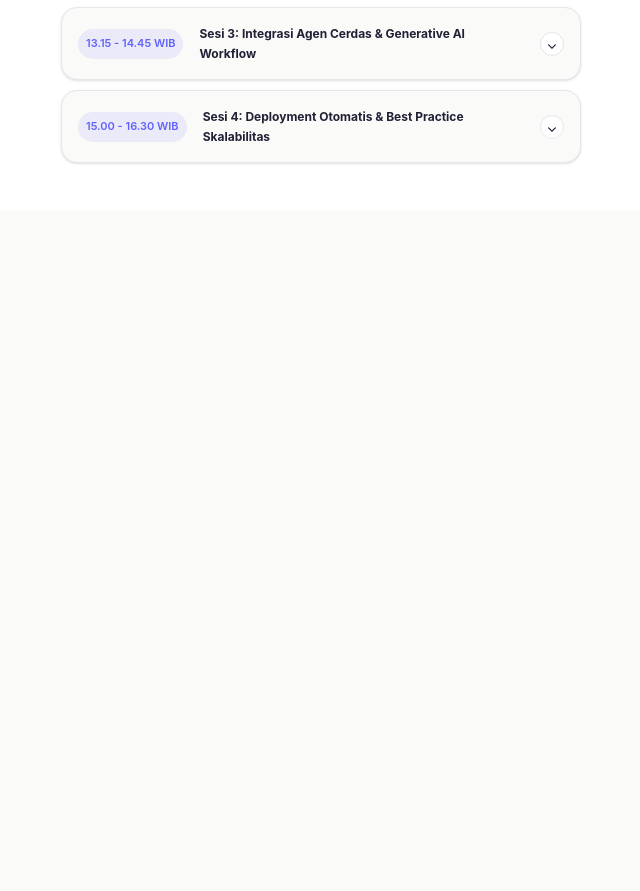
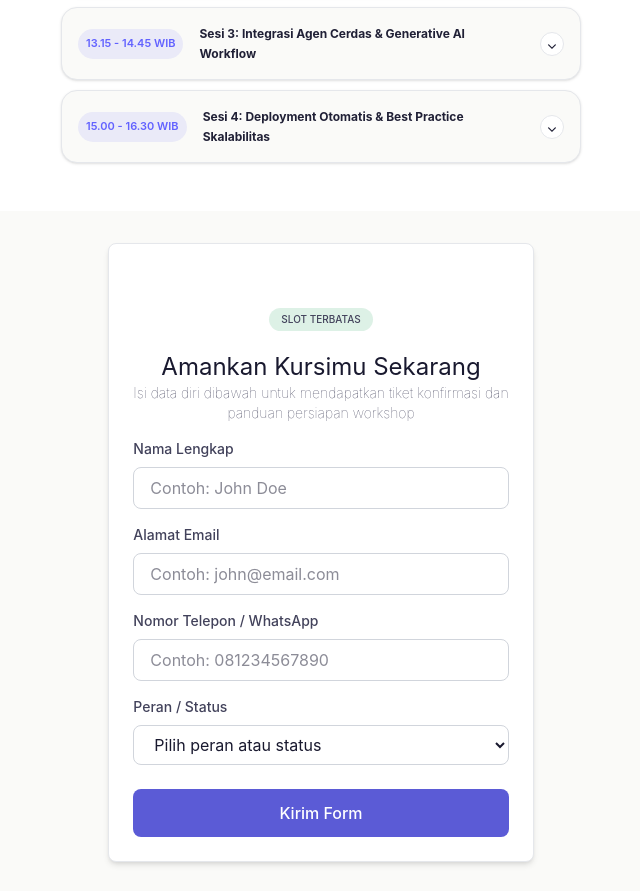
Before and after one commit to shmmas/EVENT-PAGED, a website: page index.html in a window 1280 px wide. Shown: the part 2168-3059 px from the top of the page, without its empty margins (319-959 px from the left). Before the commit the page ends 2379 px from the top, so only its background shows below. Drawn offline with nearby package versions, Linux system fonts and the light colour scheme; files that its build step writes are made by us from their sources.

Commit message:
result but need to fix the form of the card. application form + footer

```diff
--- a/index.html
+++ b/index.html
@@ -336,12 +336,12 @@
         </div>
       </section>
 
-
       <!-- RANGKAIAN ACARA -->
       <section class="flex flex-col items-center px-6 py-12 bg-white">
-
         <!-- Header Badge -->
-  <div class="mb-3 rounded-full bg-[#DDF1E8] px-3 py-1 text-[10px] font-semibold text-[#42425B]">
+        <div
+          class="mb-3 rounded-full bg-[#DDF1E8] px-3 py-1 text-[10px] font-semibold text-[#42425B]"
+        >
           RANGKAIAN ACARA
         </div>
 
@@ -353,25 +353,28 @@
 
           <p class="mt-1 text-sm font-normal leading-relaxed text-[#62627A]">
             Dirancang secara berkesinambungan agar kamu memperoleh wawasan teori
-      <br class="hidden sm:block">
+            <br class="hidden sm:block" />
             sekaligus implementasi kode yang solid.
           </p>
         </div>
 
         <!-- Schedule Items -->
         <div class="mt-8 flex w-full max-w-130 flex-col gap-2.5">
-
           <!-- Schedule Item 1 -->
-    <div class="overflow-hidden rounded-2xl border border-gray-200 bg-[#FAFAF8] shadow-sm">
-
+          <div
+            class="overflow-hidden rounded-2xl border border-gray-200 bg-[#FAFAF8] shadow-sm"
+          >
             <!-- Schedule Header -->
             <div class="flex items-center gap-4 p-4">
-
-        <span class="shrink-0 rounded-full bg-[#EAEAF8] px-2 py-2 text-[11px] font-semibold leading-tight text-[#6262FF]">
+              <span
+                class="shrink-0 rounded-full bg-[#EAEAF8] px-2 py-2 text-[11px] font-semibold leading-tight text-[#6262FF]"
+              >
                 09.00 - 10.30 WIB
               </span>
 
-        <h3 class="flex-1 text-xs font-bold leading-relaxed text-[#202036]">
+              <h3
+                class="flex-1 text-xs font-bold leading-relaxed text-[#202036]"
+              >
                 Sesi 1: Membangun Komponen Modular &amp; Desain Sistem Modern
               </h3>
 
@@ -382,28 +385,32 @@
               >
                 ⌃
               </button>
-
             </div>
 
             <!-- Schedule Detail -->
             <div class="border-t border-gray-100 px-5 py-3">
               <p class="text-[10px] leading-relaxed text-[#62627A]">
-          Pelajari strategi pembuatan komponen yang reusable, penataan token warna,
-          serta implementasi styling fleksibel menggunakan Tailwind CSS dan prinsip atomik.
+                Pelajari strategi pembuatan komponen yang reusable, penataan
+                token warna, serta implementasi styling fleksibel menggunakan
+                Tailwind CSS dan prinsip atomik.
               </p>
 
-        <p class="mt-2 flex items-center gap-2 text-[9px] font-semibold text-[#42425B]">
+              <p
+                class="mt-2 flex items-center gap-2 text-[9px] font-semibold text-[#42425B]"
+              >
                 <span class="text-[#6262FF]">♙</span>
                 Pembicara: [SPEAKER NAME 1] &amp; [SPEAKER NAME 4]
               </p>
             </div>
-
           </div>
 
           <!-- Schedule Item 2 -->
-    <div class="flex items-center gap-4 rounded-2xl border border-gray-200 bg-[#FAFAF8] p-4 shadow-sm">
-
-      <span class="shrink-0 rounded-full bg-[#EAEAF8] px-2 py-2 text-[11px] font-semibold leading-tight text-[#6262FF]">
+          <div
+            class="flex items-center gap-4 rounded-2xl border border-gray-200 bg-[#FAFAF8] p-4 shadow-sm"
+          >
+            <span
+              class="shrink-0 rounded-full bg-[#EAEAF8] px-2 py-2 text-[11px] font-semibold leading-tight text-[#6262FF]"
+            >
               10.45 - 12.15 WIB
             </span>
 
@@ -413,18 +420,20 @@
 
             <button
               type="button"
-        class="flex h-6 w-6 shrink-0 items-center justify-center rounded-full border border-gray-200 bg-white text-sm "
+              class="flex h-6 w-6 shrink-0 items-center justify-center rounded-full border border-gray-200 bg-white text-sm"
               aria-label="Lihat detail sesi 2"
             >
               ⌄
             </button>
-
           </div>
 
           <!-- Schedule Item 3 -->
-    <div class="flex items-center gap-4 rounded-2xl border border-gray-200 bg-[#FAFAF8] p-4 shadow-sm">
-
-      <span class="shrink-0 rounded-full bg-[#EAEAF8] px-2 py-2 text-[11px] font-semibold leading-tight text-[#6262FF]">
+          <div
+            class="flex items-center gap-4 rounded-2xl border border-gray-200 bg-[#FAFAF8] p-4 shadow-sm"
+          >
+            <span
+              class="shrink-0 rounded-full bg-[#EAEAF8] px-2 py-2 text-[11px] font-semibold leading-tight text-[#6262FF]"
+            >
               13.15 - 14.45 WIB
             </span>
 
@@ -439,13 +448,15 @@
             >
               ⌄
             </button>
-
           </div>
 
           <!-- Schedule Item 4 -->
-    <div class="flex items-center gap-4 rounded-2xl border border-gray-200 bg-[#FAFAF8] p-4 shadow-sm">
-
-      <span class="shrink-0 rounded-full bg-[#EAEAF8] px-2 py-2 text-[11px] font-semibold leading-tight text-[#6262FF]">
+          <div
+            class="flex items-center gap-4 rounded-2xl border border-gray-200 bg-[#FAFAF8] p-4 shadow-sm"
+          >
+            <span
+              class="shrink-0 rounded-full bg-[#EAEAF8] px-2 py-2 text-[11px] font-semibold leading-tight text-[#6262FF]"
+            >
               15.00 - 16.30 WIB
             </span>
 
@@ -460,21 +471,120 @@
             >
               ⌄
             </button>
+          </div>
+        </div>
+      </section>
 
+      <!-- Form Pendaftaran -->
+      <section class="flex flex-col items-center justify-center mt-8">
+        <!-- Border Form Pendaftaran -->
+        <div
+          class="flex flex-col items-center justify-center border border-gray-200 rounded-lg bg-white max-w-2xl p-6 shadow-md"
+        >
+          <!-- Header Badge -->
+          <div
+            class="mt-10 mb-5 flex flex-wrap items-center justify-center gap-2 rounded-full bg-[#DDF1E6] px-3 py-1 text-[10px] font-medium text-[#42425B]"
+          >
+            <span>SLOT TERBATAS</span>
+          </div>
+          <!-- Header Text -->
+          <div class="flex flex-col items-center text-center">
+            <h2 class="text-2xl font -bold">Amankan Kursimu Sekarang</h2>
+            <p class="text-sm font-thin text-[#42425B]">
+              Isi data diri dibawah untuk mendapatkan tiket konfirmasi dan
+              <br />
+              panduan persiapan workshop
+            </p>
           </div>
 
+          <form action="" method="post" class="mt-4 flex w-full flex-col gap-4">
+
+            <!-- Nama Lengkap -->
+            <div class="flex w-full flex-col">
+              <label for="nama" class="text-sm font-medium text-[#42425B]">
+                Nama Lengkap
+              </label>
+              <input
+                type="text"
+                id="nama"
+                name="nama_lengkap"
+                class="mt-2 w-full rounded-lg border border-gray-300 px-4 py-2 transition-colors duration-200 focus:border-[#5B5BD6] focus:outline-none focus:ring-2 focus:ring-[#5B5BD6]/20"
+                placeholder="Contoh: John Doe"
+                autocomplete="name"
+                required
+              />
             </div>
 
-</section>
+            <!-- Alamat Email -->
+            <div class="flex w-full flex-col">
+              <label for="email" class="text-sm font-medium text-[#42425B]">
+                Alamat Email
+              </label>
+              <input
+                type="email"
+                id="email"
+                name="email"
+                class="mt-2 w-full rounded-lg border border-gray-300 px-4 py-2 transition-colors duration-200 focus:border-[#5B5BD6] focus:outline-none focus:ring-2 focus:ring-[#5B5BD6]/20"
+                placeholder="Contoh: john@email.com"
+                autocomplete="email"
+                required
+              />
+            </div>
 
+            <!-- Nomor Telepon -->
+            <div class="flex w-full flex-col">
+              <label for="telepon" class="text-sm font-medium text-[#42425B]">
+                Nomor Telepon / WhatsApp
+              </label>
+              <input
+                type="tel"
+                id="telepon"
+                name="telepon"
+                class="mt-2 w-full rounded-lg border border-gray-300 px-4 py-2 transition-colors duration-200 focus:border-[#5B5BD6] focus:outline-none focus:ring-2 focus:ring-[#5B5BD6]/20"
+                placeholder="Contoh: 081234567890"
+                autocomplete="tel"
+                required
+              />
+            </div>
 
+            <!-- Peran / Status -->
+            <div class="flex w-full flex-col">
+              <label for="peran" class="text-sm font-medium text-[#42425B]">
+                Peran / Status
+              </label>
+              <select
+                id="peran"
+                name="peran"
+                class="mt-2 w-full cursor-pointer rounded-lg border border-gray-300 bg-white px-4 py-2 transition-colors duration-200 focus:border-[#5B5BD6] focus:outline-none focus:ring-2 focus:ring-[#5B5BD6]/20"
+                required
+              >
+                <option value="" disabled selected>
+                  Pilih peran atau status
+                </option>
+                <option value="peserta">Peserta</option>
+                <option value="pembicara">Pembicara</option>
+                <option value="panitia">Panitia</option>
+              </select>
+            </div>
 
-
-
-
-
+            <!-- Tombol Submit -->
+            <button
+              type="submit"
+              class="mt-2 w-full cursor-pointer rounded-lg bg-[#5B5BD6] px-4 py-3 font-medium text-white transition-colors duration-200 hover:bg-[#4949B8] focus:outline-none focus:ring-2 focus:ring-[#5B5BD6]/40"
+            >
+              Kirim Form
+            </button>
+          </form>
+        </div>
       </section>
     </main>
+
+    <footer class="bg-white w-full p-4 mt-8 text-center ">
+      <h2 class="text-lg font-bold mt-2">WORKSHOP EVENT</h2>
+      <P class="text-sm font-thin mt-2">Mendorong pertumbuhan teknologi melalui kolaborasi dan praktik nyata.</P>
+      <p class="text-sm font-thin text-gray-500 mt-2">© 2026 WORKSHOP EVENT. Hak Cipta Dilindungi Undang-Undang.</p>
+    </footer>
+
     <script src="/src/script.js"></script>
     <script src="https://unpkg.com/reicon/cdn/reicon.js"></script>
   </body>
```
Lines whose indentation alone changed are shown as unchanged.
